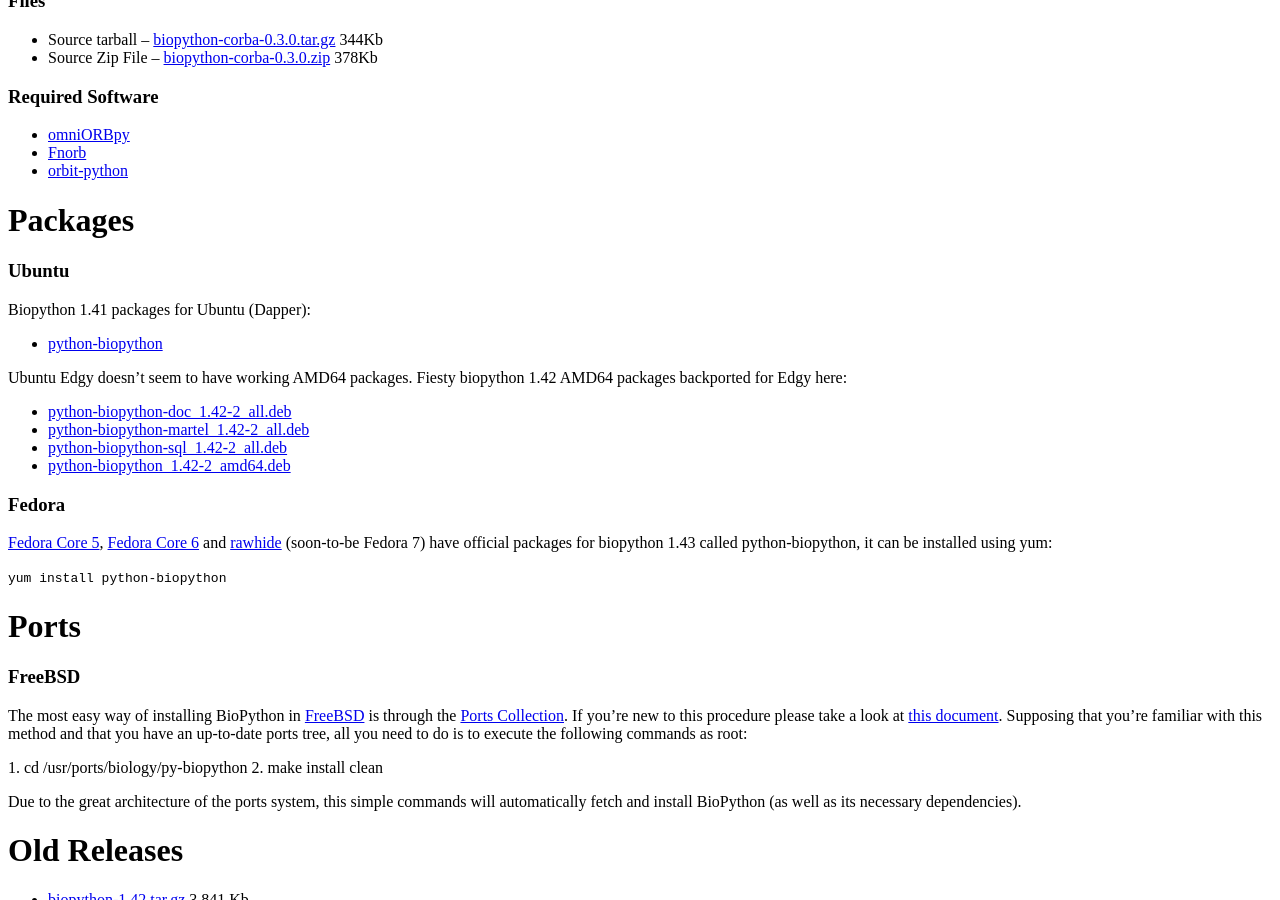
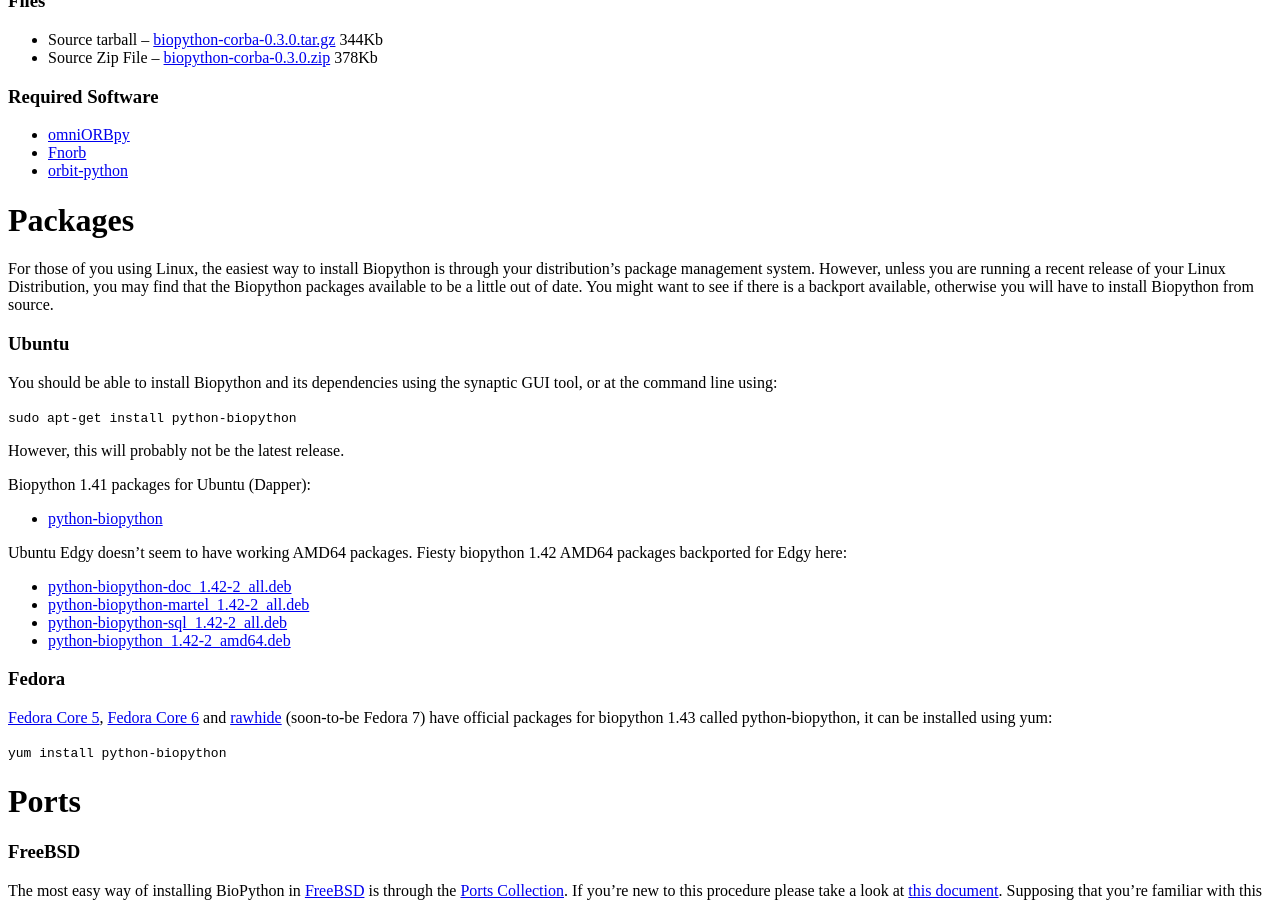
Before and after one commit to biopython/biopython.github.io, a Jekyll site: the page built from wiki/Download.md, in a window 1280 px wide and 900 px high, scrolled down 857 px. Built offline with Jekyll 4.4.1, drawn with Linux system fonts in a browser that asks for light colours.

Commit message:
packages on Linux

```diff
--- a/wiki/Download.md
+++ b/wiki/Download.md
@@ -86,7 +86,21 @@ Biopython-corba
 Packages
 ========
 
+For those of you using Linux, the easiest way to install Biopython is
+through your distribution's package management system. However, unless
+you are running a recent release of your Linux Distribution, you may
+find that the Biopython packages available to be a little out of date.
+You might want to see if there is a backport available, otherwise you
+will have to install Biopython from source.
+
 ### Ubuntu
+
+You should be able to install Biopython and its dependencies using the
+synaptic GUI tool, or at the command line using:
+
+`sudo apt-get install python-biopython`
+
+However, this will probably not be the latest release.
 
 Biopython 1.41 packages for Ubuntu (Dapper):
 
```
Also changed, not shown: 1 other file.
